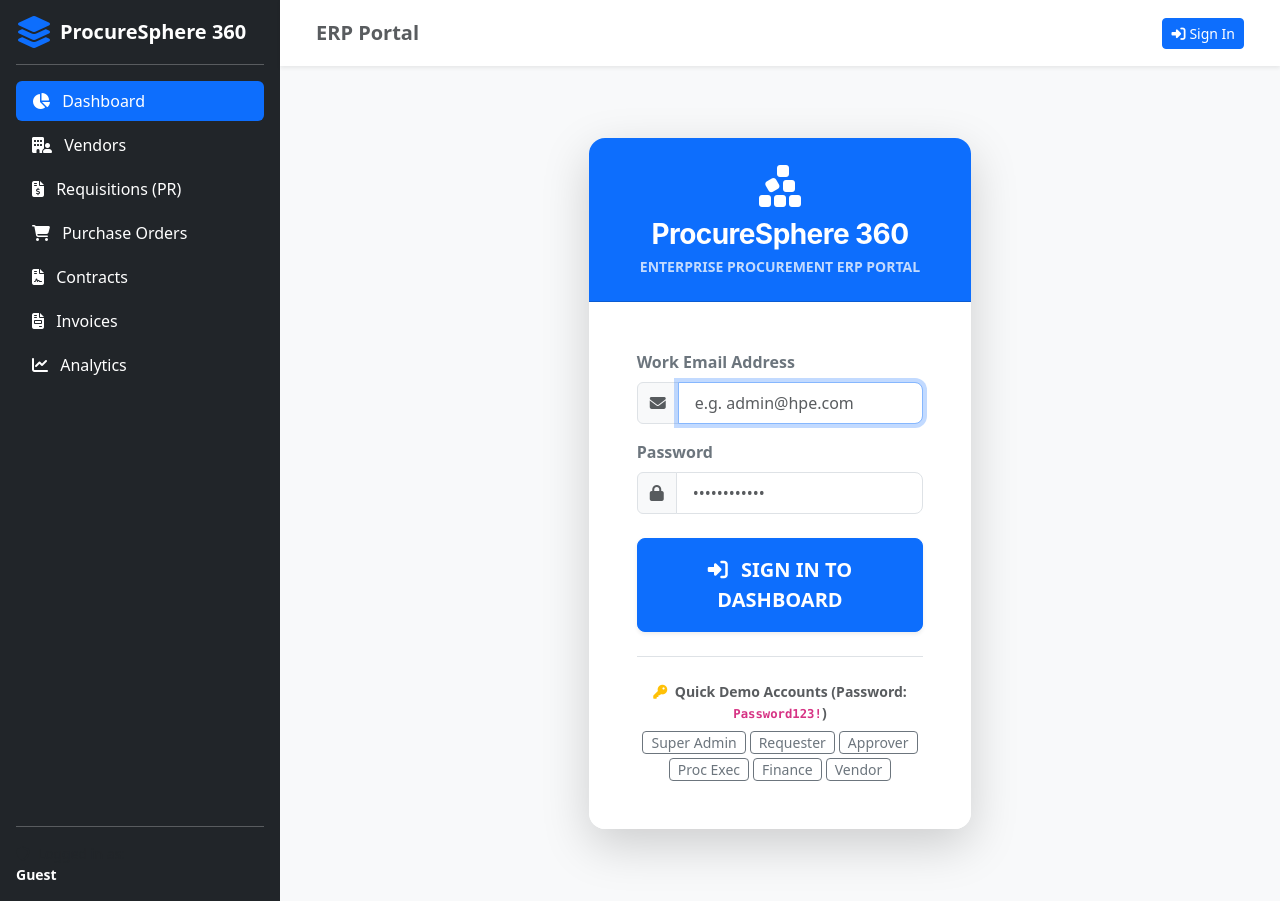
After one commit to abhishekkadiayalaoff/ProcureSphere_360_Internal, a Django app: template templates/pages/login.html in a window 1280 px wide. The commit adds this page. Run offline with Django 4.2, Linux system fonts and the light colour scheme; the template is opened without the code that fills it, so the values that code supplies are empty; some libraries are stand-ins or nearby versions.

Commit message:
feat(auth): add dedicated ERP UI login portal (/login/) redirecting to UI dashboards (/)

```diff
--- a/src/apps/core/views.py
+++ b/src/apps/core/views.py
@@ -57,7 +57,7 @@ from apps.reports.services import (
     get_supplier_performance_report,
 )
 
-@login_required(login_url="/admin/login/")
+@login_required(login_url="/login/")
 def home_view(request):
     """
     Dashboard / Landing page view based on user role with live aggregated ERP metrics.
--- a/src/config/settings/base.py
+++ b/src/config/settings/base.py
@@ -221,7 +221,7 @@ AXES_COOLOFF_TIME = 1
 AXES_LOCKOUT_TEMPLATE = "pages/lockout.html"
 AXES_LOCKOUT_PARAMETERS = ["ip_address", "username"]
 LOGIN_REDIRECT_URL = "/"
-LOGIN_URL = "/admin/login/"
+LOGIN_URL = "/login/"
 
 
 # Security Baseline
--- a/src/config/urls.py
+++ b/src/config/urls.py
@@ -5,8 +5,12 @@ from django.urls import include, path
 from drf_spectacular.views import SpectacularAPIView, SpectacularSwaggerView
 from apps.accounts.api_views import SessionLoginView, SessionLogoutView
 
+from apps.accounts.views import portal_login_view, portal_logout_view
+
 urlpatterns = [
     path("admin/", admin.site.urls),
+    path("login/", portal_login_view, name="login"),
+    path("logout/", portal_logout_view, name="logout"),
     # Health Check & Frontend Domain pages
     path("", include("apps.core.urls")),
     path("vendors/", include("apps.vendors.urls")),
--- a/templates/base.html
+++ b/templates/base.html
@@ -81,9 +81,9 @@
                     <div class="d-flex align-items-center">
                         {% if user.is_authenticated %}
                             <span class="me-3 text-dark fw-semibold"><i class="fa-solid fa-user-circle me-1 text-primary"></i> {{ user.email }}</span>
-                            <a href="/admin/logout/" class="btn btn-outline-danger btn-sm"><i class="fa-solid fa-right-from-bracket me-1"></i>Logout</a>
+                            <a href="/logout/" class="btn btn-outline-danger btn-sm"><i class="fa-solid fa-right-from-bracket me-1"></i>Logout</a>
                         {% else %}
-                            <a href="/admin/login/" class="btn btn-primary btn-sm"><i class="fa-solid fa-right-to-bracket me-1"></i>Sign In</a>
+                            <a href="/login/" class="btn btn-primary btn-sm"><i class="fa-solid fa-right-to-bracket me-1"></i>Sign In</a>
                         {% endif %}
                     </div>
                 </div>
--- /dev/null
+++ b/templates/pages/login.html
@@ -0,0 +1,76 @@
+{% extends 'base.html' %}
+
+{% block title %}Sign In — ProcureSphere 360 ERP{% endblock %}
+
+{% block content %}
+<div class="row justify-content-center align-items-center min-vh-75 py-5">
+    <div class="col-md-6 col-lg-5">
+        <div class="card shadow-lg border-0 rounded-4 overflow-hidden">
+            <div class="card-header bg-primary text-white text-center p-4">
+                <div class="mb-2">
+                    <i class="fa-solid fa-cubes-stacked fa-3x"></i>
+                </div>
+                <h3 class="fw-bold mb-1">ProcureSphere 360</h3>
+                <p class="mb-0 opacity-75 small text-uppercase tracking-wider fw-semibold">Enterprise Procurement ERP Portal</p>
+            </div>
+
+            <div class="card-body p-4 p-md-5 bg-white">
+                {% if messages %}
+                    {% for message in messages %}
+                        <div class="alert alert-{% if message.tags == 'error' %}danger{% else %}{{ message.tags }}{% endif %} alert-dismissible fade show text-center mb-4" role="alert">
+                            <i class="fa-solid fa-circle-exclamation me-2"></i> {{ message }}
+                            <button type="button" class="btn-close" data-bs-dismiss="alert" aria-label="Close"></button>
+                        </div>
+                    {% endfor %}
+                {% endif %}
+
+                <form method="POST" action="/login/{% if request.GET.next %}?next={{ request.GET.next }}{% endif %}">
+                    {% csrf_token %}
+
+                    <div class="mb-3">
+                        <label for="email" class="form-label fw-semibold text-secondary">Work Email Address</label>
+                        <div class="input-group">
+                            <span class="input-group-text bg-light text-muted"><i class="fa-solid fa-envelope"></i></span>
+                            <input type="email" class="form-control form-control-lg fs-6" id="email" name="email" value="{{ email|default:'' }}" placeholder="e.g. admin@hpe.com" required autofocus>
+                        </div>
+                    </div>
+
+                    <div class="mb-4">
+                        <label for="password" class="form-label fw-semibold text-secondary">Password</label>
+                        <div class="input-group">
+                            <span class="input-group-text bg-light text-muted"><i class="fa-solid fa-lock"></i></span>
+                            <input type="password" class="form-control form-control-lg fs-6" id="password" name="password" placeholder="••••••••••••" required>
+                        </div>
+                    </div>
+
+                    <div class="d-grid mb-4">
+                        <button type="submit" class="btn btn-primary btn-lg fw-bold py-3 text-uppercase shadow-sm">
+                            <i class="fa-solid fa-right-to-bracket me-2"></i> Sign In to Dashboard
+                        </button>
+                    </div>
+                </form>
+
+                <!-- Demo Credentials Helper -->
+                <div class="border-top pt-4 mt-2 text-center">
+                    <p class="text-muted small fw-semibold mb-2"><i class="fa-solid fa-key me-1 text-warning"></i> Quick Demo Accounts (Password: <code>Password123!</code>)</p>
+                    <div class="d-flex flex-wrap justify-content-center gap-1">
+                        <button class="btn btn-sm btn-outline-secondary py-0 px-2 small" onclick="fillCreds('admin@hpe.com')">Super Admin</button>
+                        <button class="btn btn-sm btn-outline-secondary py-0 px-2 small" onclick="fillCreds('requester@hpe.com')">Requester</button>
+                        <button class="btn btn-sm btn-outline-secondary py-0 px-2 small" onclick="fillCreds('approver@hpe.com')">Approver</button>
+                        <button class="btn btn-sm btn-outline-secondary py-0 px-2 small" onclick="fillCreds('procexec@hpe.com')">Proc Exec</button>
+                        <button class="btn btn-sm btn-outline-secondary py-0 px-2 small" onclick="fillCreds('finance@hpe.com')">Finance</button>
+                        <button class="btn btn-sm btn-outline-secondary py-0 px-2 small" onclick="fillCreds('vendoruser@cisco.com')">Vendor</button>
+                    </div>
+                </div>
+            </div>
+        </div>
+    </div>
+</div>
+
+<script>
+function fillCreds(email) {
+    document.getElementById('email').value = email;
+    document.getElementById('password').value = 'Password123!';
+}
+</script>
+{% endblock %}
```
Also changed, not shown: src/apps/accounts/views.py (added, +43 -0 lines).
